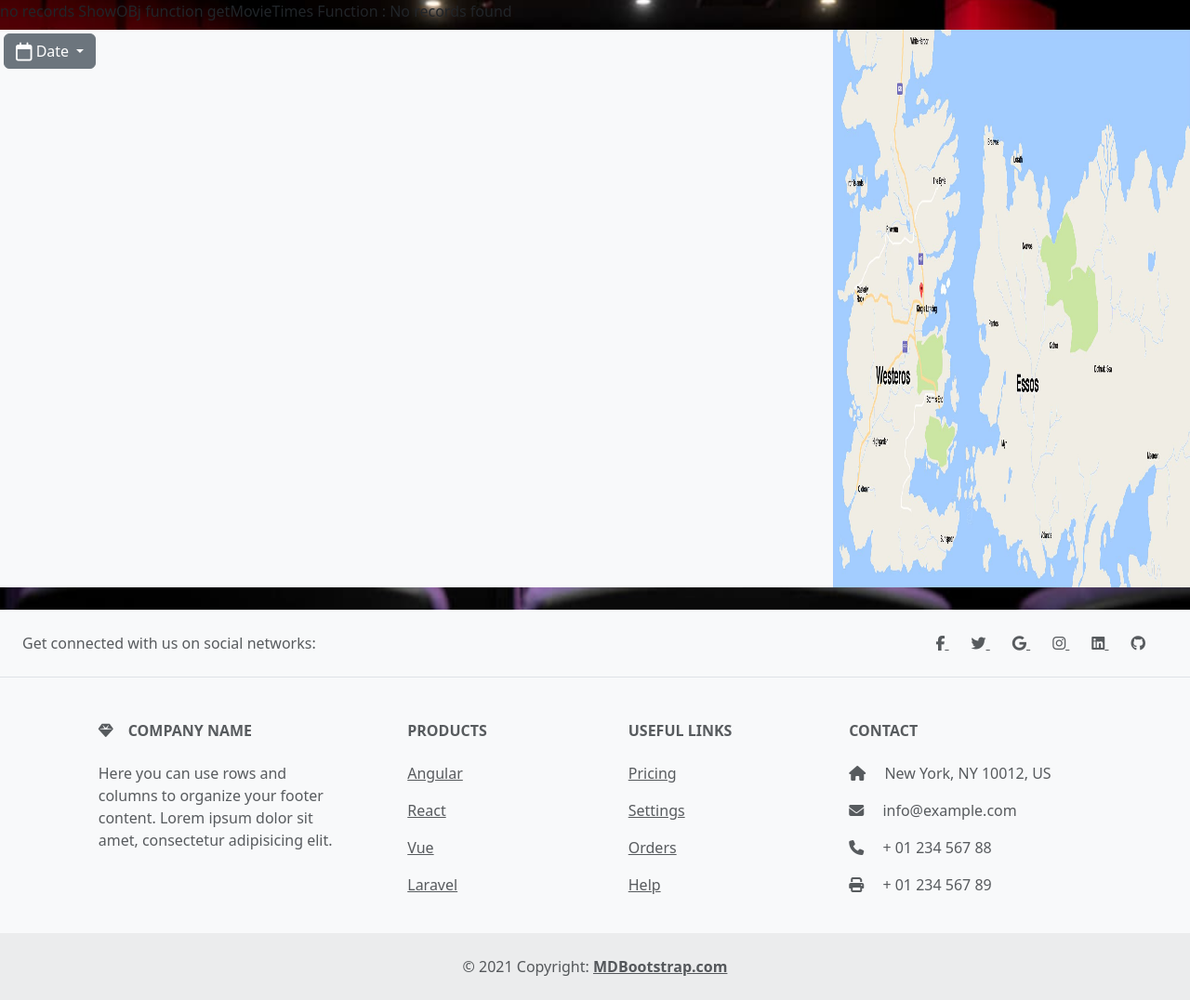
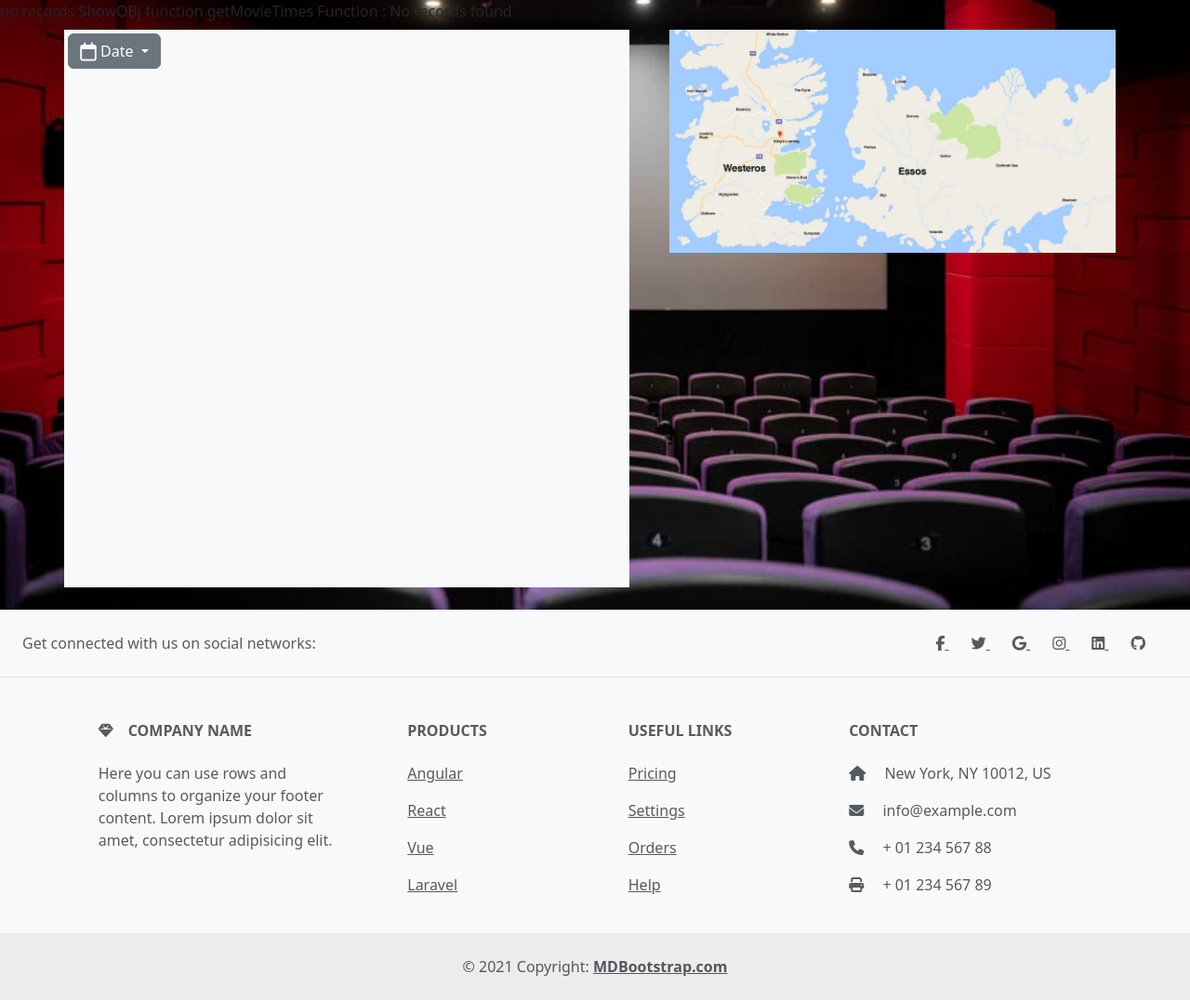
Before and after one commit to klopez5783/MovieWebsite, a PHP site: page /SelectTheater.php in a window 1280 px wide. Shown: the part 70-1146 px from the top of the page at 93% size. Run offline with PHP 8.4, Linux system fonts and the light colour scheme; the visitor is signed in with stand-in values (Sample User, id 1); data that the repository does not hold is empty; some libraries are stand-ins or nearby versions.

Commit message:
Structured and updated code to be easily readable. Updated css to have poster image change according to screen size

```diff
--- a/Webpages/SelectTheater.php
+++ b/Webpages/SelectTheater.php
@@ -44,64 +44,15 @@ $movieID = $_SESSION['Movie_ID'];
         border: 2.5px solid blue;
     }
 
-    #posterImage {
-    display: none; /* Hide the image by default */
-    }
+
 
     #TheaterList{
             margin: 0px auto 0px auto;
-            width: 90%;
+            width: 95%;
             height: 600px;
         }
 
-    /* Show the image for medium to larger screens */
-    @media screen and (min-width: 768px) {
-        #posterImage {
-            display: block; /* Show the image */
-            /* Set size for medium to larger screens */
-            width: 40%; /* Adjust the width as needed */
-            height: auto; /* Let the height adjust proportionally */
-        }
-        #TheaterList{
-            width: 90%;
-            height: 600px;
-        }
-    }
 
-    /* Additional styles for larger screens if needed */
-    @media screen and (min-width: 992px) {
-        #posterImage {
-            /* Set size for larger screens */
-            width: 40%; /* Adjust the width as needed */
-        }
-        #TheaterList{
-            width: 85%;
-            height: 600px;
-        }
-        #selectTheaterContainer{
-            margin: 10px auto 0px auto;
-        }
-    }
-
-    /* Additional styles for extra-large screens if needed */
-    @media screen and (min-width: 1200px) {
-        #posterImage {
-            /* Set size for extra-large screens */
-            width: 30%; /* Adjust the width as needed */
-        }
-        #TheaterList{
-            width: 85%;
-            height: 600px;
-        }
-}
-
-/* Additional styles for extra-large screens if needed */
-@media screen and (min-width: 1600px) {
-        #posterImage {
-            /* Set size for extra-large screens */
-            width: 20%; /* Adjust the width as needed */
-        }
-}
 
 .small-scroll-box {
     height: 200px; /* Adjust the height as needed */
@@ -113,16 +64,76 @@ $movieID = $_SESSION['Movie_ID'];
     padding: 10px; /* Optional: add padding to the scrollable content */
 }
 
-/* .card-title#TheaterTitle {
-    background-color: #f7f7f7;
-} */
-
-#selectTheaterContainer{
-    background-color: rgba(0, 0, 0, 0.05);
-}
 
 #TheaterTitle{
     background-color: rgba(0, 0, 0, 0.25);
+}
+
+#posterImage{
+    display: none;
+}
+
+    /* Show the image for medium to larger screens */
+    @media screen and (min-width: 768px) {
+        #posterImage {
+            display: block; /* Show the image */
+            /* Set size for medium to larger screens */
+            /* Adjust the width as needed */
+            /* Let the height adjust proportionally */
+            width: 100%;
+            height: auto;
+        }
+    }
+
+    /* Additional styles for larger screens if needed */
+    @media screen and (min-width: 992px) {
+        #posterImage {
+            /* Set size for larger screens */
+            /* Adjust the width as needed */
+        }
+    }
+
+    /* Additional styles for extra-large screens if needed */
+    @media screen and (min-width: 1150px) {
+        #posterImage {
+            /* Set size for extra-large screens */
+            /* Adjust the width as needed */
+            width: 90%;
+        }
+    }
+
+    /* Additional styles for extra-large screens if needed */
+    @media screen and (min-width: 1300px) {
+            #posterImage {
+                /* Set size for extra-large screens */
+                /* Adjust the width as needed */
+                width: 80%;
+            }
+    }
+
+    @media screen and (min-width: 1400px) {
+            #posterImage {
+                /* Set size for extra-large screens */
+                /* Adjust the width as needed */
+                width: 80%;
+            }
+    }
+
+
+    @media screen and (min-width: 1500px) {
+            #posterImage {
+                /* Set size for extra-large screens */
+                /* Adjust the width as needed */
+                width: 70%;
+            }
+    }
+
+    @media screen and (min-width: 1800px) {
+            #posterImage {
+                /* Set size for extra-large screens */
+                /* Adjust the width as needed */
+                width: 60%;
+            }
     }
 
 
@@ -140,6 +151,7 @@ $movieID = $_SESSION['Movie_ID'];
             // Reload the page with the selected date as a query parameter
             window.location.href = "<?php echo $_SERVER['PHP_SELF']; ?>?date=" + encodeURIComponent(date);
         }
+
 </script>
 
 
@@ -177,50 +189,56 @@ $movieID = $_SESSION['Movie_ID'];
        $startTimes = getStartTimes($showTimeArray);
        ?>
 
-
-<div id="selectTheaterContainer" class="d-flex justify-content-between mt-2">
+        <div id="selectTheaterContainer" class="mt-2">
+            <div class="d-flex justify-content-center">
+                <!-- Theater List Column -->
+                <div class="col-6 d-flex align-items-center">
                     <div id="TheaterList" class="overflow-auto bg-body-tertiary">
                         <div class="row">
+                            <!-- Date Dropdown -->
                             <form action="" class="col-4">
                                 <div class="dropdown">
                                     <button class="btn btn-secondary dropdown-toggle m-1" type="button" id="dropdownMenuButton1" data-bs-toggle="dropdown" aria-expanded="false">
                                         <i class="fa-regular fa-calendar fa-lg"></i> Date
                                     </button>
                                     <ul class="dropdown-menu" aria-labelledby="dropdownMenuButton1">
-                                <?php
-
-                                foreach($dates as $date){ ?>
+                                        <?php foreach($dates as $date){ ?>
                                             <li><a class="dropdown-item" href="#" onclick="selectDate('<?php echo $date; ?>')" ><?php echo $date ?></a></li>
                                         <?php } ?>
                                     </ul>
                                 </div>
                             </form>
+                            <!-- Movie Name -->
                             <div class="col-8">
                                 <?php echo $movie->movie_name ?>
                             </div>
                         </div>
-                <?php
-        foreach ($startTimes as $id=>$start){
-            $theaterObj = getTheaterObj($id);
-        ?>
+                        <!-- Theater Sections -->
+                        <?php foreach ($startTimes as $id=>$start){ ?>
                             <div id="TheaterContainer" class="p-1">
                                 <div class="card-body border-bottom" id="TheaterSection">
-                            <h5 class="card-title p-3 rounded-3" id="TheaterTitle"><?php echo $theaterObj->name; ?>
+                                    <h5 class="card-title p-3 rounded-3" id="TheaterTitle"><?php echo getTheaterObj($id)->name; ?>
                                         <a href=""><i class="fa-solid fa-map-location-dot fa-lg mx-2"></i></a>
                                     </h5>
-                            <?php foreach( $start as $timeStart ) {  ?> <a href="#" class=" m-2 btn btn-outline-secondary"><?php echo date('g:i A', strtotime($timeStart)); } ?></a>
+                                    <!-- Theater Start Times -->
+                                    <?php foreach( $start as $timeStart ) {  ?>
+                                        <a href="#" class="m-2 btn btn-outline-secondary">
+                                            <?php echo date('g:i A', strtotime($timeStart)); ?>
+                                        </a>
+                                    <?php } ?>
                                 </div>
                             </div>
                         <?php } ?>
                     </div>
+                </div>
+                <!-- Image Column -->
+                <div class="col-5">
+                    <div class="image-container d-flex align-items-center justify-content-center">
                         <img src="<?php getMoviePoster($movie->movie_name) ?>" class="mx-auto" id="posterImage" alt="Movie Poster">
-
                     </div>
-
-
-
-
-
+                </div>
+            </div>
+        </div>
 
 
 
```
Lines whose indentation alone changed are shown as unchanged.
